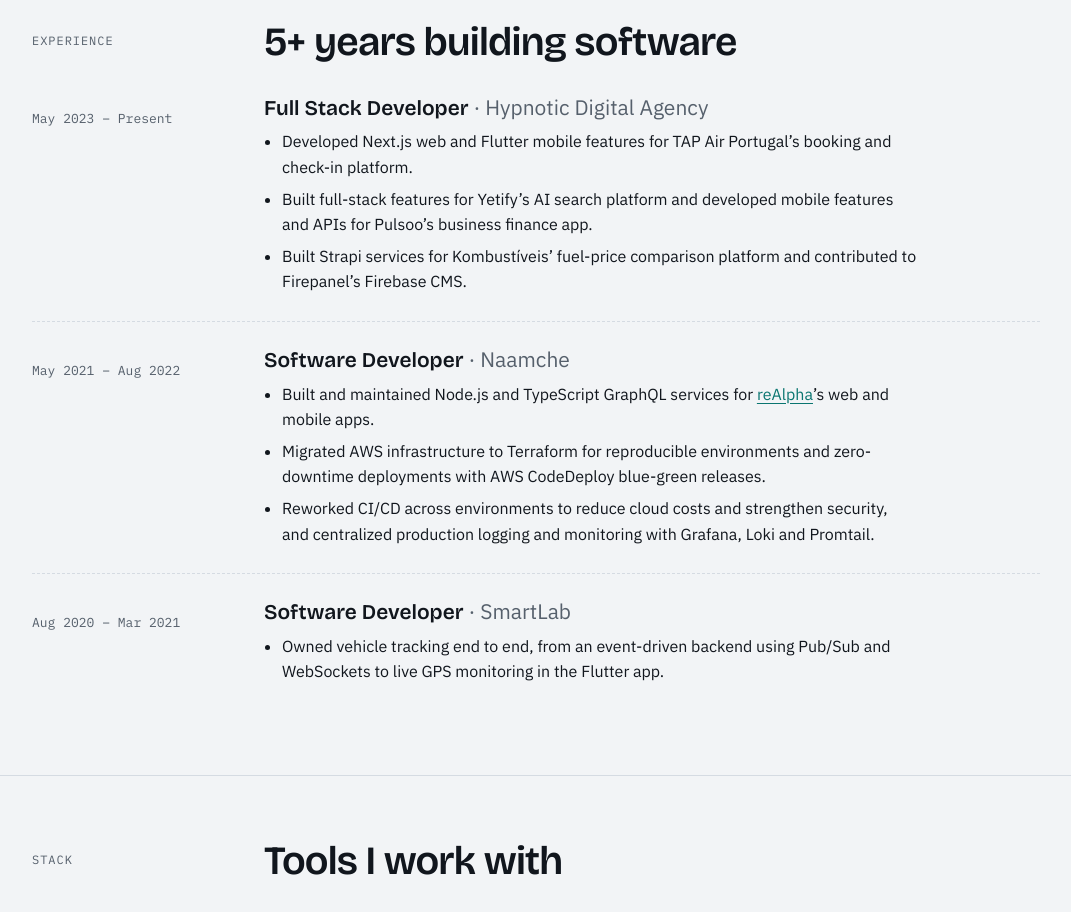
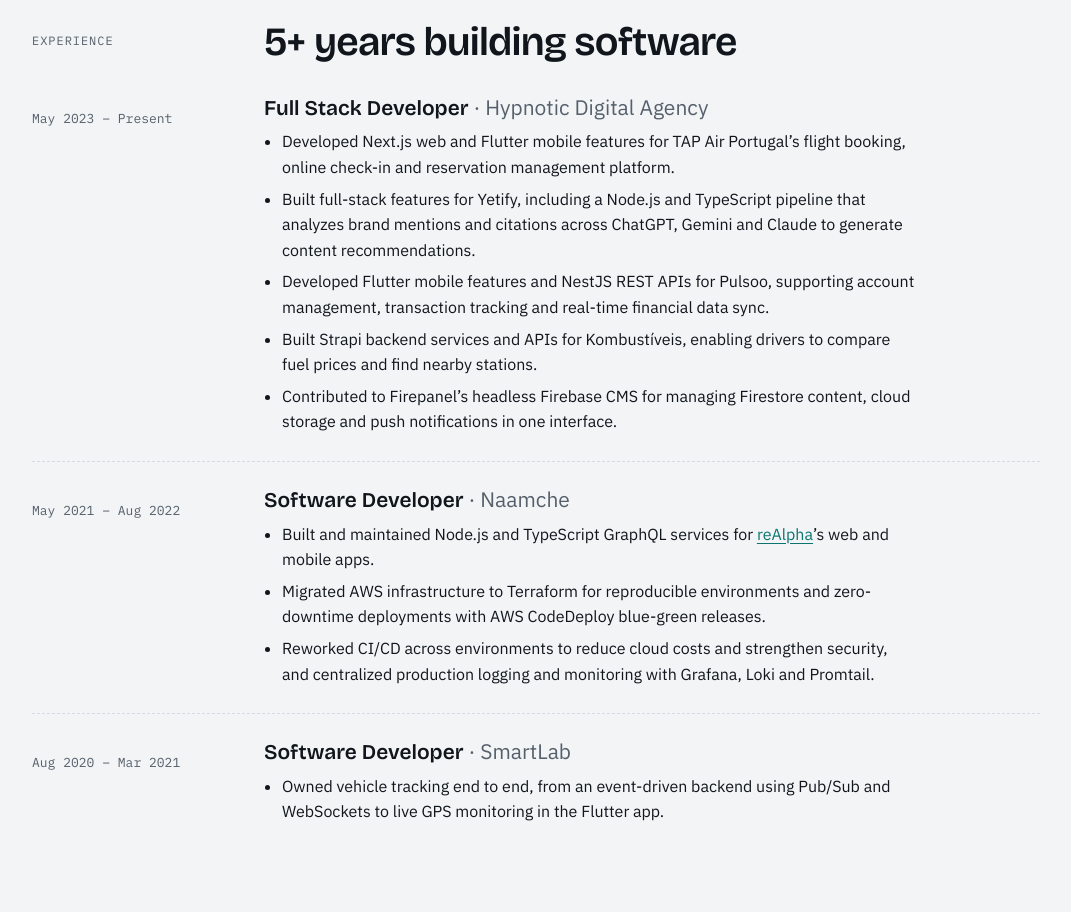
Before and after one commit to reeyazghimire8/reeyazghimire8.github.io, a plain HTML site: page index.html in a window 1280 px wide. Shown: the part 2100-3012 px from the top of the page, without its empty margins (104-1175 px from the left). Drawn offline with nearby package versions, Linux system fonts and the light colour scheme.

Commit message:
Expand Hypnotic Digital Agency experience

```diff
--- a/index.html
+++ b/index.html
@@ -730,12 +730,16 @@
           <div>
             <h3>Full Stack Developer <span>· Hypnotic Digital Agency</span></h3>
             <ul>
-              <li>Developed Next.js web and Flutter mobile features for TAP Air Portugal’s booking and check-in
-                platform.</li>
-              <li>Built full-stack features for Yetify’s AI search platform and developed mobile features and APIs for
-                Pulsoo’s business finance app.</li>
-              <li>Built Strapi services for Kombustíveis’ fuel-price comparison platform and contributed to Firepanel’s
-                Firebase CMS.</li>
+              <li>Developed Next.js web and Flutter mobile features for TAP Air Portugal’s flight booking, online check-in
+                and reservation management platform.</li>
+              <li>Built full-stack features for Yetify, including a Node.js and TypeScript pipeline that analyzes brand
+                mentions and citations across ChatGPT, Gemini and Claude to generate content recommendations.</li>
+              <li>Developed Flutter mobile features and NestJS REST APIs for Pulsoo, supporting account management,
+                transaction tracking and real-time financial data sync.</li>
+              <li>Built Strapi backend services and APIs for Kombustíveis, enabling drivers to compare fuel prices and
+                find nearby stations.</li>
+              <li>Contributed to Firepanel’s headless Firebase CMS for managing Firestore content, cloud storage and
+                push notifications in one interface.</li>
             </ul>
           </div>
         </div>
```
